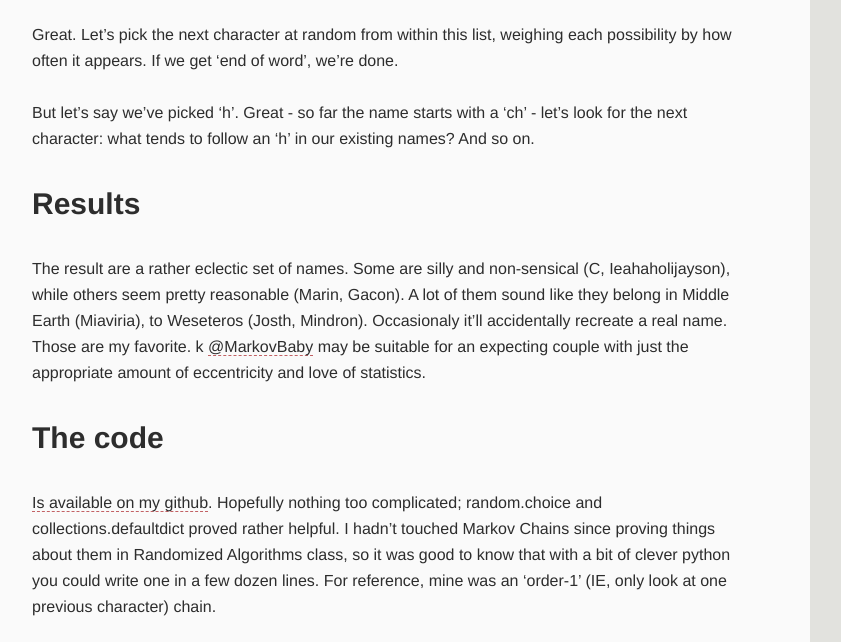
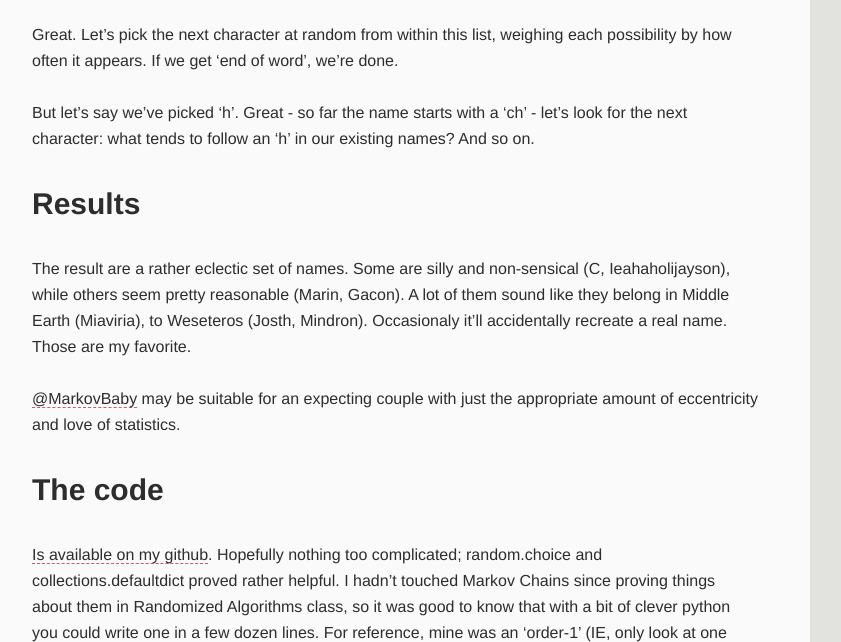
Before and after one commit to AlexeyMK/alexeymk.github.com, a Jekyll site: the page built from _posts/2012-07-15-weekend-hack--a-markov-baby-name-generator.md, in a window 1280 px wide and 900 px high, scrolled down 1184 px, cut to the strip 0-642 px from the top of the window. Shown: the whole strip, without its empty margins (20-861 px from the left). Built offline with Jekyll 4.4.1, drawn with Linux system fonts in a browser that asks for light colours; Markdown is read by kramdown in place of the engine named in the settings; comment, search, counter and statistics services are not loaded.

Commit message:
spelling error

```diff
--- a/_posts/2012-07-15-weekend-hack--a-markov-baby-name-generator.md
+++ b/_posts/2012-07-15-weekend-hack--a-markov-baby-name-generator.md
@@ -32,7 +32,7 @@ Results
 -------
 
 The result are a rather eclectic set of names.  Some are silly and non-sensical (C, Ieahaholijayson), while others seem pretty reasonable (Marin, Gacon).  A lot of them sound like they belong in Middle Earth (Miaviria), to Weseteros (Josth, Mindron).  Occasionaly it'll accidentally recreate a real name. Those are my favorite.
-k
+
 [@MarkovBaby](http://twitter.com/markovbaby) may be suitable for an expecting couple with just the appropriate amount of eccentricity and love of statistics.
 
 The code
```
